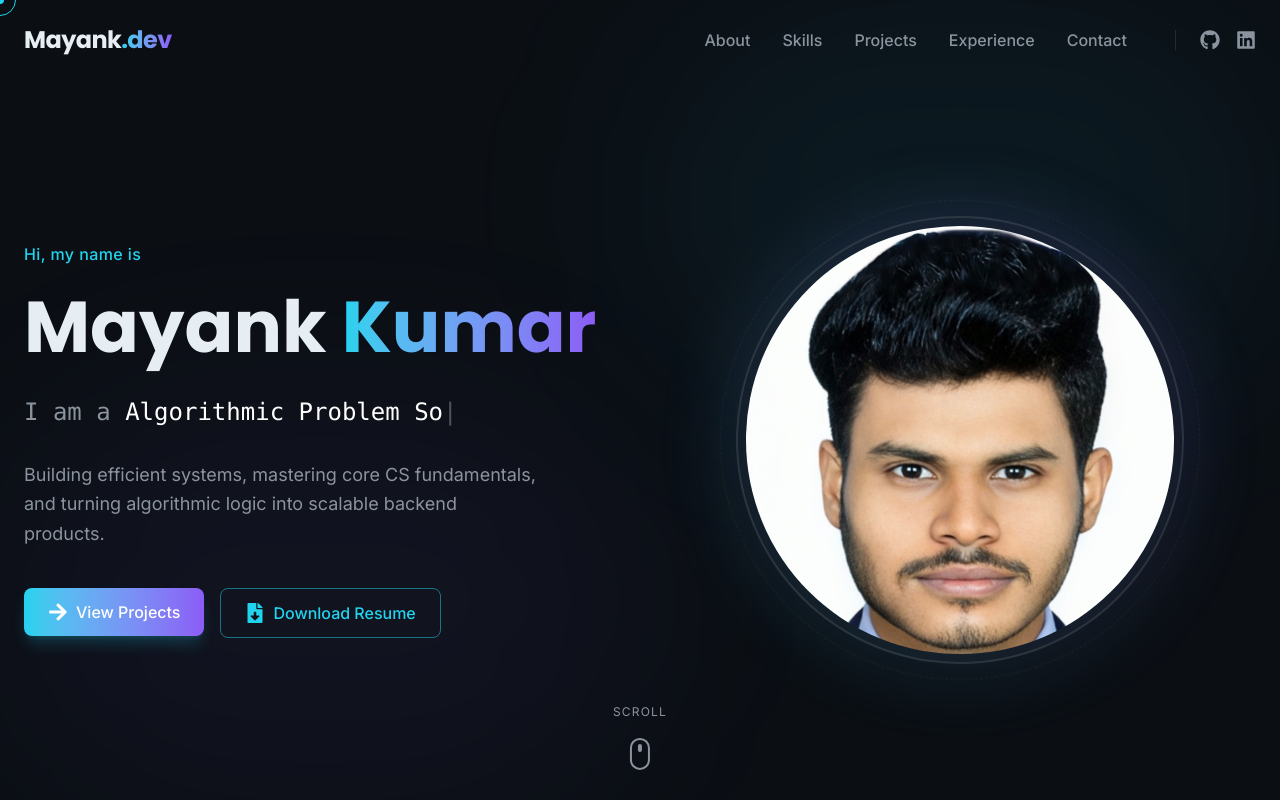
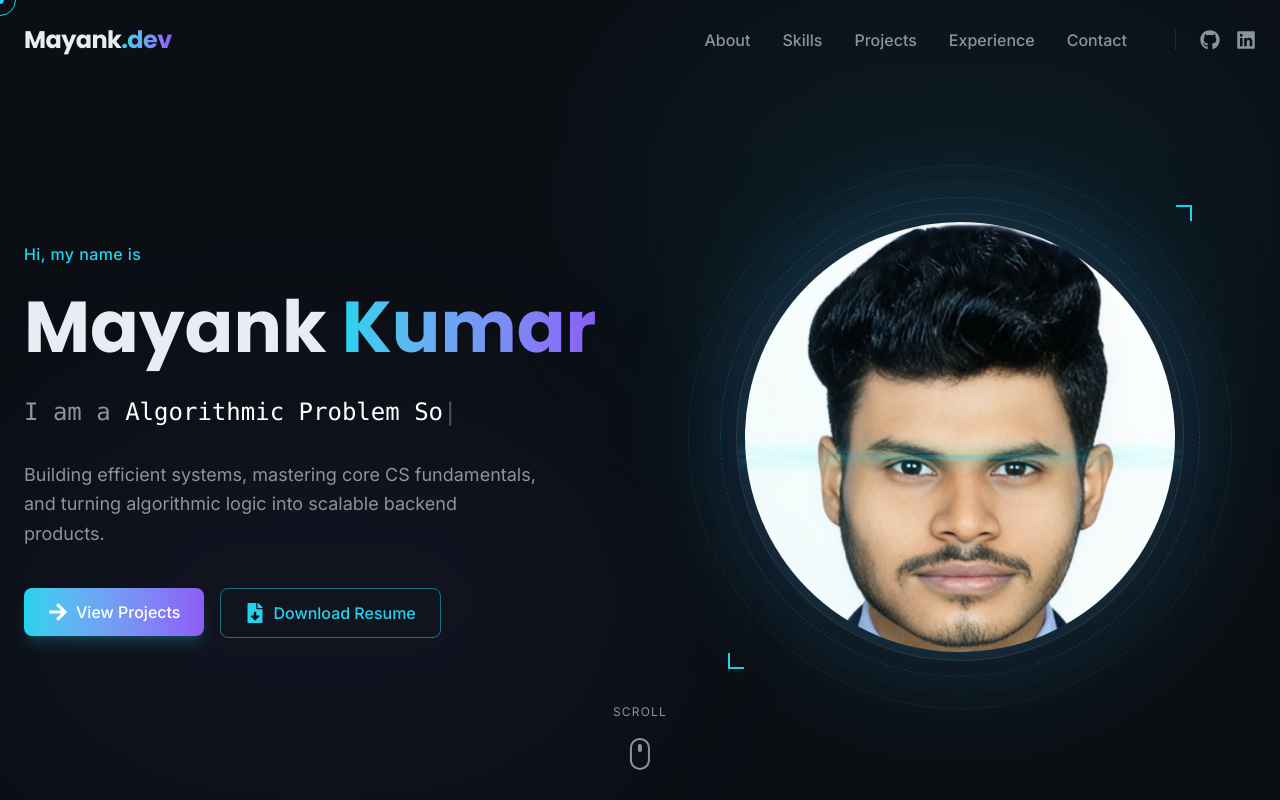
Before and after one commit to 01mayankk/mayank-portfolio, a React (Vite) app: page / in a window 1280 px wide. Shown: the top 800 px of the page. Built offline with nearby package versions, Linux system fonts and the light colour scheme.

Commit message:
feat: introduce Hero component featuring a dynamic typing effect, animated profile image, and scroll indicator.

```diff
--- a/src/components/Hero.jsx
+++ b/src/components/Hero.jsx
@@ -94,25 +94,56 @@ const Hero = () => {
                     transition={{ duration: 0.8, delay: 0.2 }}
                     className="relative hidden md:flex justify-center"
                 >
-                    {/* Profile Image with Glow */}
-                    <div className="relative w-80 h-80 md:w-[28rem] md:h-[28rem]">
-                        <div className="absolute inset-0 bg-gradient-to-tr from-accent-cyan to-accent-violet rounded-full blur-2xl opacity-20 animate-pulse"></div>
-                        <div className="relative w-full h-full rounded-full p-2 border-2 border-white/10 overflow-hidden bg-secondary/30 backdrop-blur-sm shadow-2xl">
+                    {/* Profile Image with Enhanced Visuals */}
+                    <motion.div
+                        animate={{ y: [0, -15, 0] }}
+                        transition={{ duration: 6, repeat: Infinity, ease: "easeInOut" }}
+                        className="relative w-80 h-80 md:w-[28rem] md:h-[28rem]"
+                    >
+                        {/* Multiple Glow Layers */}
+                        <div className="absolute inset-0 bg-accent-cyan/20 rounded-full blur-3xl animate-pulse"></div>
+                        <div className="absolute inset-0 bg-accent-violet/10 rounded-full blur-2xl animate-pulse delay-700"></div>
+
+                        {/* Rotating Rings */}
+                        <motion.div
+                            animate={{ rotate: 360 }}
+                            transition={{ duration: 20, repeat: Infinity, ease: "linear" }}
+                            className="absolute -inset-4 border border-accent-cyan/20 rounded-full border-dashed"
+                        ></motion.div>
+                        <motion.div
+                            animate={{ rotate: -360 }}
+                            transition={{ duration: 25, repeat: Infinity, ease: "linear" }}
+                            className="absolute -inset-8 border border-accent-violet/10 rounded-full border-dashed"
+                        ></motion.div>
+                        <motion.div
+                            animate={{ rotate: 360 }}
+                            transition={{ duration: 40, repeat: Infinity, ease: "linear" }}
+                            className="absolute -inset-12 border border-white/5 rounded-full"
+                        ></motion.div>
+
+                        <div className="relative w-full h-full rounded-full p-2 border border-white/10 overflow-hidden bg-secondary/30 backdrop-blur-md shadow-2xl z-10">
                             <img
                                 src={profileImage}
                                 alt="Mayank Kumar"
-                                className="w-full h-full object-cover rounded-full hover:scale-105 transition-transform duration-500"
+                                className="w-full h-full object-cover rounded-full group-hover:scale-110 transition-transform duration-700"
                                 style={{ objectPosition: '50% 25%' }}
                             />
+
+                            {/* Holographic Scanner Effect */}
+                            <motion.div
+                                animate={{ top: ['0%', '100%', '0%'] }}
+                                transition={{ duration: 4, repeat: Infinity, ease: "linear" }}
+                                className="absolute left-0 right-0 h-1 bg-gradient-to-r from-transparent via-accent-cyan/40 to-transparent shadow-[0_0_15px_rgba(0,255,255,0.5)] z-20 pointer-events-none"
+                            ></motion.div>
+
+                            {/* Glass Overlay */}
+                            <div className="absolute inset-0 bg-gradient-to-tr from-accent-cyan/5 to-transparent pointer-events-none"></div>
                         </div>
 
-                        {/* Decoration Circles */}
-                        <motion.div
-                            animate={{ rotate: 360 }}
-                            transition={{ duration: 15, repeat: Infinity, ease: "linear" }}
-                            className="absolute -inset-4 border border-white/5 rounded-full border-dashed"
-                        ></motion.div>
-                    </div>
+                        {/* Tech Ornaments */}
+                        <div className="absolute -top-2 -right-2 w-4 h-4 border-t-2 border-r-2 border-accent-cyan"></div>
+                        <div className="absolute -bottom-2 -left-2 w-4 h-4 border-b-2 border-l-2 border-accent-cyan"></div>
+                    </motion.div>
                 </motion.div>
             </div>
 
```
